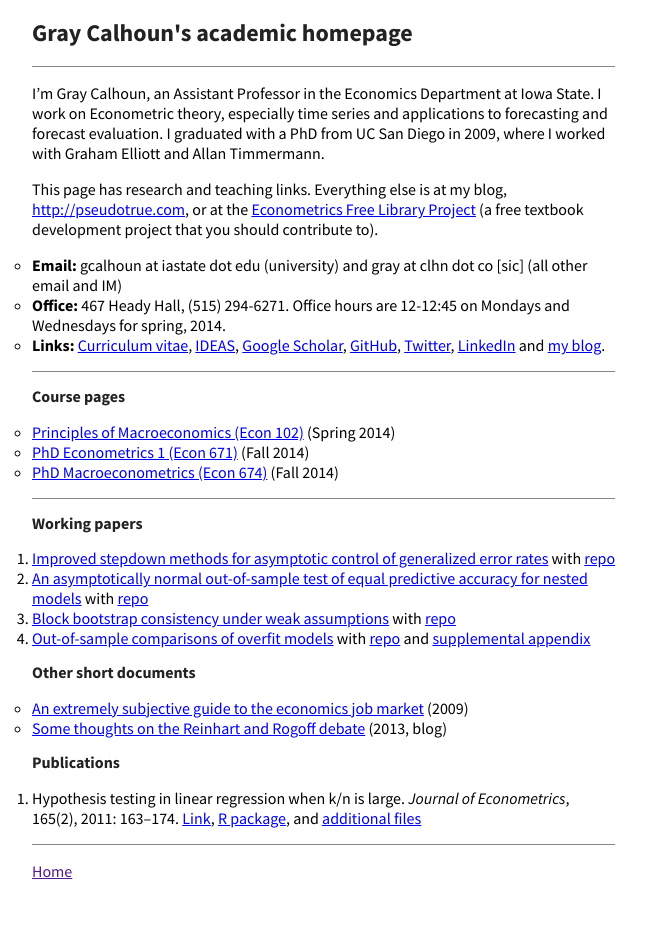
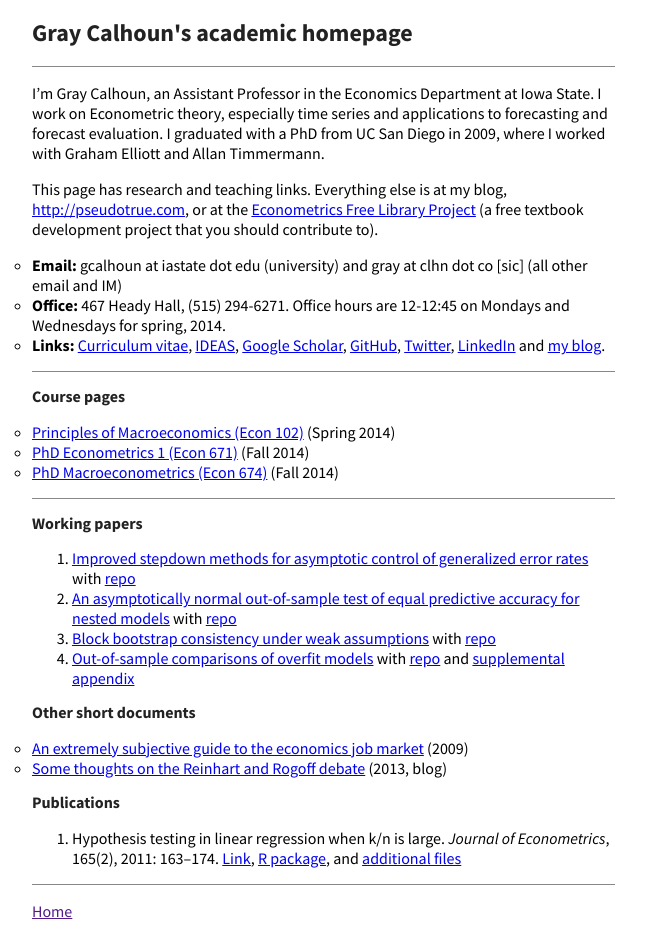
Before and after one commit to mmkuang/grayclhn.github.io, a Jekyll site: the page built from index.md, in a window 1280 px wide. Shown: the whole page, without its empty margins (0-664 px from the left). Built offline with Jekyll 4.4.1, drawn with Linux system fonts in a browser that asks for light colours; Markdown is read by kramdown in place of the engine named in the settings; before the commit the page ends 900 px from its top, so only the background shows below that.

Commit message:
More styling

```diff
--- a/css/styles.css
+++ b/css/styles.css
@@ -34,15 +34,16 @@
  padding-left:0;
 }
 
-ol {
- padding-left:0;
-}
+/* ol { */
+/*  padding-left:0; */
+/* } */
 
 code, pre {
   font-family:"Source Code Pro", "DejaVu Sans Mono", "Bitstream Vera Sans Mono", mono;
 }
 
 pre, blockquote {
+  margin-left: 1.5em;
   border-left:3px solid #888888;
 }
 
```
